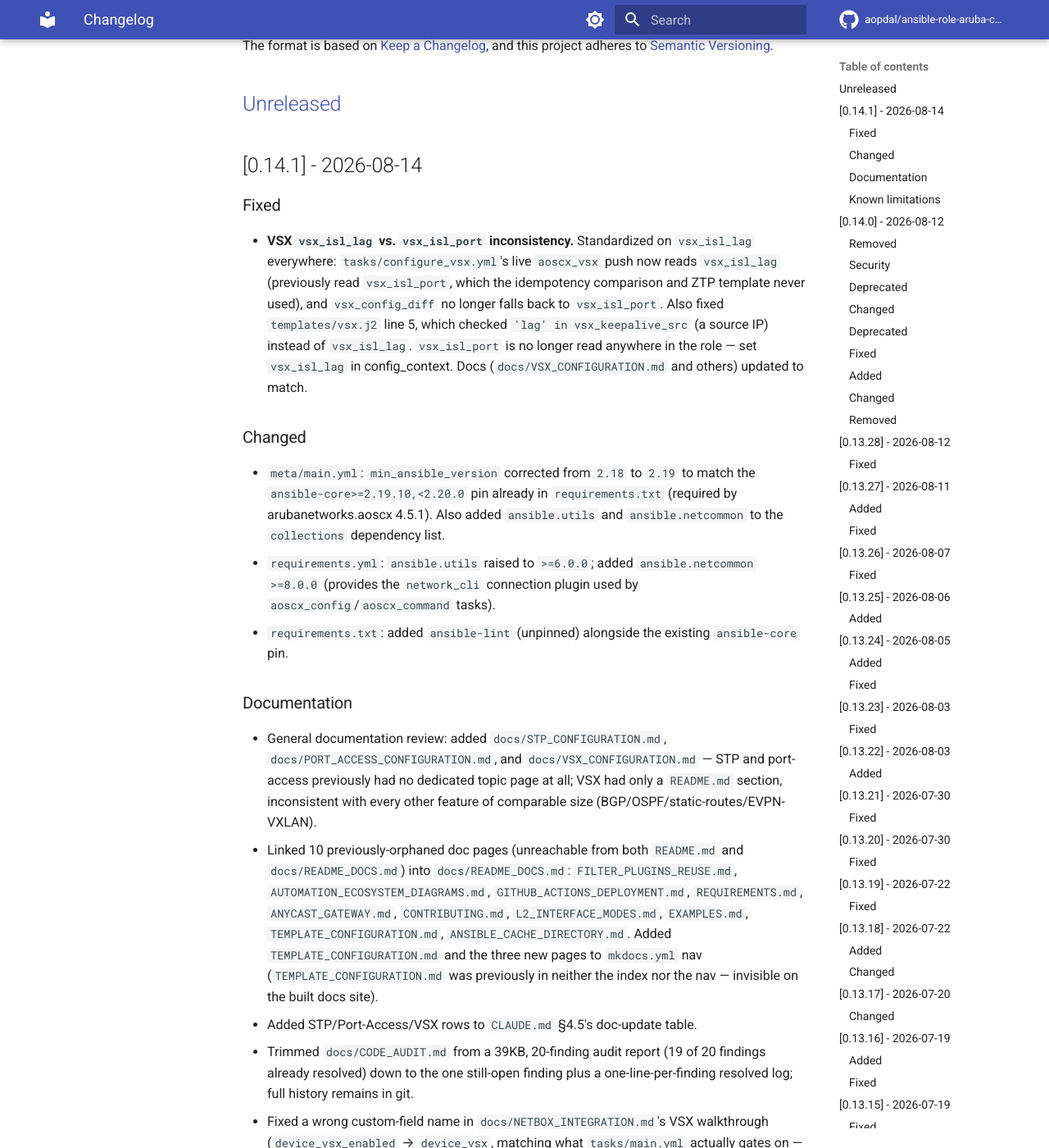
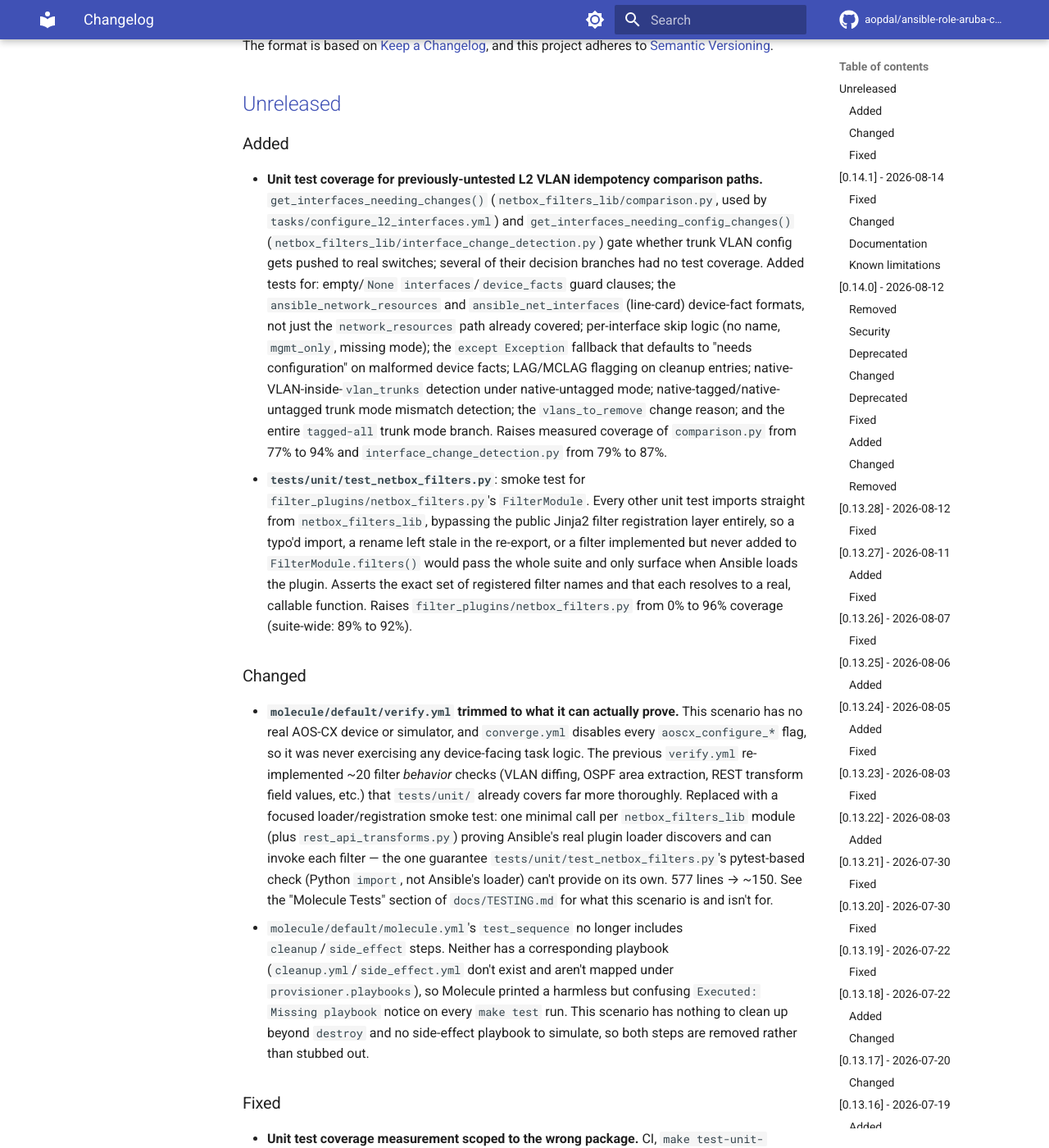
Before and after one commit to aopdal/ansible-role-aruba-cx-switch, an MkDocs documentation site: the page built from docs/CHANGELOG.md, in a window 1280 px wide and 1400 px high, scrolled down 226 px. Shown: the whole window at 82% size. Built offline with MkDocs 1.6.1 and Material for MkDocs 9.7.7, drawn with Linux system fonts in a browser that asks for light colours; comment, search, counter and statistics services are not loaded; some of the changed text lies outside the part shown.

Commit message:
test: update testing

````diff
--- a/README.md
+++ b/README.md
@@ -190,17 +190,17 @@ ansible-galaxy install -r requirements.yml
 pip install -r requirements.txt
 ```
 
-### From GitHub (Private Repository)
+### From GitHub
 
-Since this role is currently private on GitHub, you'll need SSH access. Add the following to your project's `requirements.yml`:
+Since this role is currently on GitHub and not published on Ansible Galaxy, add the following to your project's `requirements.yml`:
 
 ```yaml
 ---
 roles:
   - name: aopdal.aruba_cx_switch
-    src: git@github.com:aopdal/ansible-role-aruba-cx-switch.git
+    src: https://github.com/aopdal/ansible-role-aruba-cx-switch
     version: main  # or specify a tag like 'v1.0.0'
-    scm: git
+
 
 collections:
   - name: arubanetworks.aoscx
@@ -215,23 +215,10 @@ Install with:
 ansible-galaxy install -r requirements.yml
 ```
 
-**Note:** Ensure you have SSH access to the repository:
-
-```bash
-# Test SSH connection
-ssh -T git@github.com
-
-# If needed, add your SSH key
-ssh-add ~/.ssh/id_rsa
-```
-
 ### Direct Installation
 
 ```bash
-# Install directly from GitHub (SSH)
-ansible-galaxy install git+git@github.com:aopdal/ansible-role-aruba-cx-switch.git,main
-
-# Or using HTTPS (requires authentication for private repos)
+# Or using HTTPS
 ansible-galaxy install git+https://github.com/aopdal/ansible-role-aruba-cx-switch.git,main
 ```
 
@@ -326,6 +312,18 @@ See [defaults/main.yml](defaults/main.yml) for all available variables.
 ```yaml
 # Enable/disable fact gathering
 aoscx_gather_facts: true
+
+# REST API-based fact gathering (v10.15+ recommended)
+# When true, uses direct REST API calls (gather_facts_rest_api.yml) instead of aoscx_facts module
+# Benefits:
+#   - 3-5x faster fact gathering (single authenticated session)
+#   - IPv6 addresses included (not just URI references)
+#   - VSX virtual IPs for anycast/active-gateway
+#   - EVPN/VXLAN facts in same session
+# Requirements:
+#   - aoscx_rest_api_version: "10.15" or later
+#   - REST API credentials (defaults to ansible_user/ansible_password)
+aoscx_gather_facts_rest_api: false
 
 # Enable/disable features
 aoscx_configure_vrfs: true
--- a/docs/CHANGELOG.md
+++ b/docs/CHANGELOG.md
@@ -6,6 +6,76 @@ The format is based on [Keep a Changelog](https://keepachangelog.com/en/1.0.0/),
 and this project adheres to [Semantic Versioning](https://semver.org/spec/v2.0.0.html).
 
 ## [Unreleased]
+
+### Added
+
+- **Unit test coverage for previously-untested L2 VLAN idempotency
+  comparison paths.** `get_interfaces_needing_changes()`
+  (`netbox_filters_lib/comparison.py`, used by
+  `tasks/configure_l2_interfaces.yml`) and
+  `get_interfaces_needing_config_changes()`
+  (`netbox_filters_lib/interface_change_detection.py`) gate whether trunk
+  VLAN config gets pushed to real switches; several of their decision
+  branches had no test coverage. Added tests for: empty/`None`
+  `interfaces`/`device_facts` guard clauses; the `ansible_network_resources`
+  and `ansible_net_interfaces` (line-card) device-fact formats, not just the
+  `network_resources` path already covered; per-interface skip logic (no
+  name, `mgmt_only`, missing mode); the `except Exception` fallback that
+  defaults to "needs configuration" on malformed device facts; LAG/MCLAG
+  flagging on cleanup entries; native-VLAN-inside-`vlan_trunks` detection
+  under native-untagged mode; native-tagged/native-untagged trunk mode
+  mismatch detection; the `vlans_to_remove` change reason; and the entire
+  `tagged-all` trunk mode branch. Raises measured coverage of
+  `comparison.py` from 77% to 94% and `interface_change_detection.py` from
+  79% to 87%.
+- **`tests/unit/test_netbox_filters.py`**: smoke test for
+  `filter_plugins/netbox_filters.py`'s `FilterModule`. Every other unit
+  test imports straight from `netbox_filters_lib`, bypassing the public
+  Jinja2 filter registration layer entirely, so a typo'd import, a rename
+  left stale in the re-export, or a filter implemented but never added to
+  `FilterModule.filters()` would pass the whole suite and only surface
+  when Ansible loads the plugin. Asserts the exact set of registered
+  filter names and that each resolves to a real, callable function.
+  Raises `filter_plugins/netbox_filters.py` from 0% to 96% coverage
+  (suite-wide: 89% to 92%).
+
+### Changed
+
+- **`molecule/default/verify.yml` trimmed to what it can actually prove.**
+  This scenario has no real AOS-CX device or simulator, and
+  `converge.yml` disables every `aoscx_configure_*` flag, so it was never
+  exercising any device-facing task logic. The previous `verify.yml`
+  re-implemented ~20 filter *behavior* checks (VLAN diffing, OSPF area
+  extraction, REST transform field values, etc.) that
+  `tests/unit/` already covers far more thoroughly. Replaced with a
+  focused loader/registration smoke test: one minimal call per
+  `netbox_filters_lib` module (plus `rest_api_transforms.py`) proving
+  Ansible's real plugin loader discovers and can invoke each filter —
+  the one guarantee `tests/unit/test_netbox_filters.py`'s pytest-based
+  check (Python `import`, not Ansible's loader) can't provide on its own.
+  577 lines → ~150. See the "Molecule Tests" section of
+  `docs/TESTING.md` for what this scenario is and isn't for.
+- `molecule/default/molecule.yml`'s `test_sequence` no longer includes
+  `cleanup`/`side_effect` steps. Neither has a corresponding playbook
+  (`cleanup.yml`/`side_effect.yml` don't exist and aren't mapped under
+  `provisioner.playbooks`), so Molecule printed a harmless but confusing
+  `Executed: Missing playbook` notice on every `make test` run. This
+  scenario has nothing to clean up beyond `destroy` and no side-effect
+  playbook to simulate, so both steps are removed rather than stubbed out.
+
+### Fixed
+
+- **Unit test coverage measurement scoped to the wrong package.** CI, `make
+  test-unit-coverage`, and `pytest.ini` all measured coverage of
+  `filter_plugins/` only. That package is a thin re-export shim
+  (`filter_plugins/netbox_filters.py` showed 0% coverage — it's never
+  imported directly by tests); the actual filter logic lives in
+  `netbox_filters_lib/` (93% of the testable code), which was excluded
+  entirely. Reported/Codecov coverage is now measured across both
+  `filter_plugins` and `netbox_filters_lib`
+  (`.github/workflows/ci.yml`, `Makefile`, `pytest.ini`), so the badge
+  reflects real coverage (89%, not the previous meaningless 68% over 106
+  statements).
 
 ## [0.14.1] - 2026-08-14
 
--- a/docs/TESTING.md
+++ b/docs/TESTING.md
@@ -458,12 +458,32 @@ re-export layer and reports near-zero coverage on its own.
 
 Located in: `molecule/default/`
 
-Tests individual role functionality in isolation:
-
-- Role structure validation
-- Task file existence
-- Variable handling
-- Template rendering
+There is no real AOS-CX device or simulator here, so this scenario cannot
+exercise any `arubanetworks.aoscx` module, CLI push, or real idempotency.
+`converge.yml` disables every `aoscx_configure_*` flag, so `tasks/main.yml`'s
+config-push task files are never even included during `converge`. What this
+scenario actually proves:
+
+- The role is structurally loadable end-to-end by a real Ansible engine
+  (`meta/main.yml`, Galaxy-name role resolution via the `roles/` symlink in
+  `prepare.yml`, `tasks/main.yml`'s own top-level `when:` conditions
+  actually get evaluated) — a stronger check than `ansible-playbook
+  --syntax-check` (`make syntax`), which parses but doesn't reliably
+  evaluate conditionals/undefined variables.
+- `filter_plugins/netbox_filters.py`'s `FilterModule` and
+  `filter_plugins/rest_api_transforms.py` are discovered and loaded by
+  Ansible's real plugin loader (`verify.yml`) — a different code path from
+  pytest's `sys.path` + `import` (see `tests/unit/test_netbox_filters.py`,
+  which proves the Python-import side of the same guarantee).
+
+`verify.yml` is deliberately a loader/registration smoke test, not a
+behavior test — each filter is called once with minimal input and checked
+only for "didn't error / returned the expected type". Filter *behavior*
+(edge cases, VLAN diff logic, idempotency branches, etc.) is the pytest
+suite's job (`tests/unit/`); real functional/idempotency validation against
+actual hardware is `autotest-aoscx`'s job (see
+[Real-Device Validation](#real-device-validation-sibling-projects)) — this
+scenario duplicates neither.
 
 ### Integration Tests
 
@@ -885,7 +905,11 @@ see [Real-Device Validation](#real-device-validation-sibling-projects).
 
 When adding new features:
 
-1. Add task tests in `molecule/default/verify.yml`
+1. Add unit tests for any new/changed filter in `tests/unit/` (behavior
+   coverage lives there, not in Molecule - see the Molecule section above).
+   Only touch `molecule/default/verify.yml` if you add a brand new
+   `netbox_filters_lib` module and want a one-line loader smoke check for
+   it; don't add behavioral assertions there.
 2. Add integration tests in `tests/`
 3. Update this documentation
 4. Ensure CI pipeline passes
````
Also changed, not shown: other parts of README.md (+4 -5 lines), CHANGELOG.md (+24 -0 lines), docs/index.md (+21 -23 lines), 2 other files.
